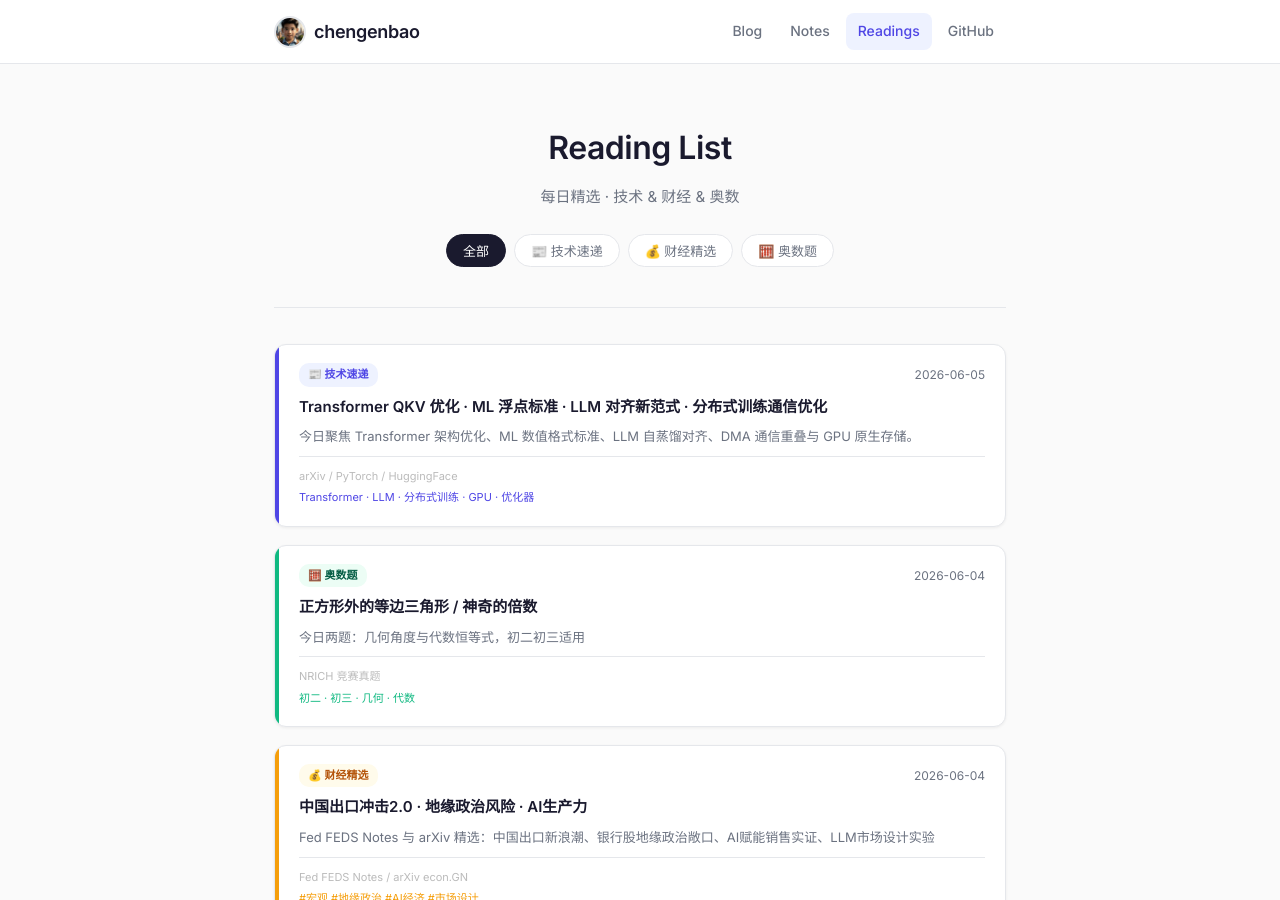
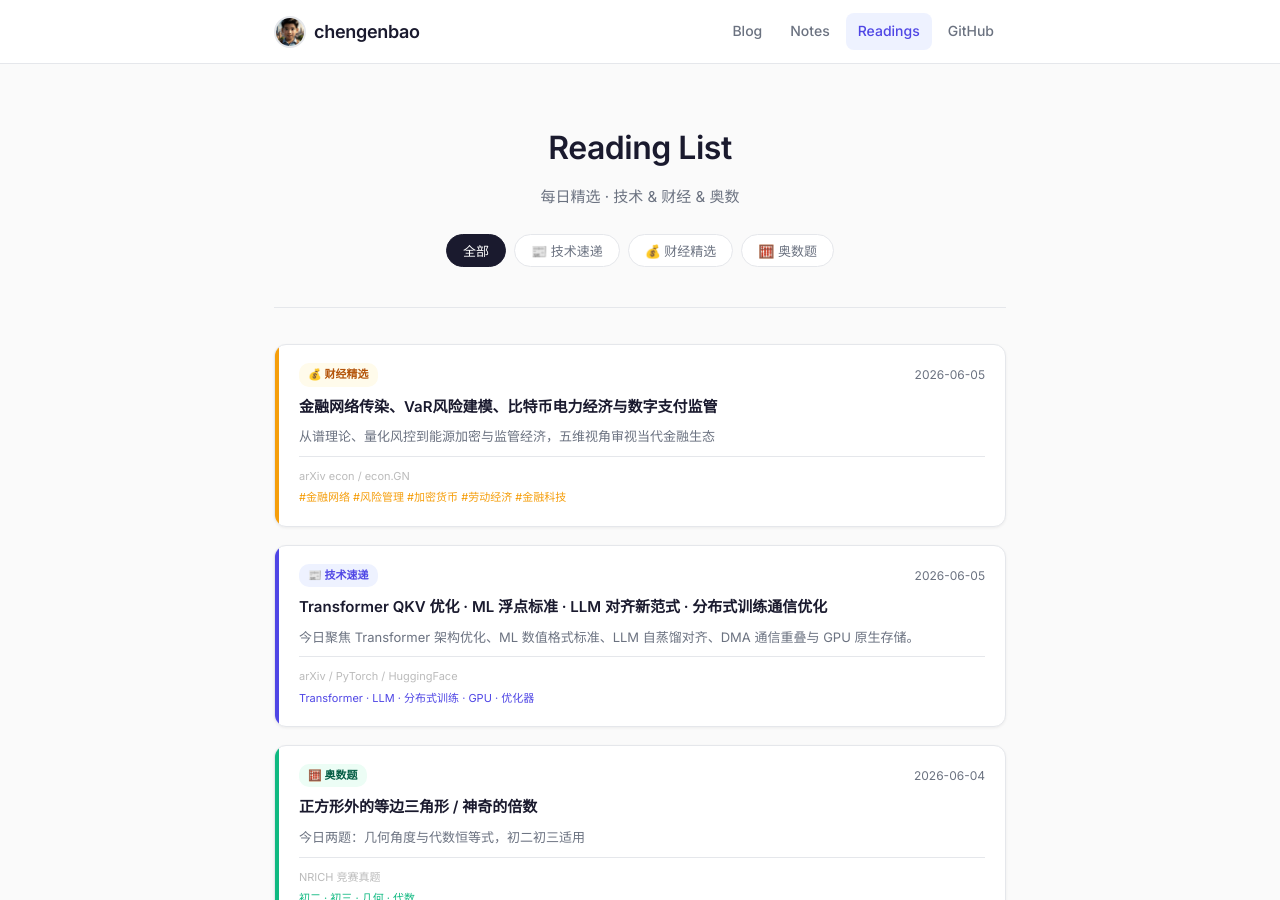
Before and after one commit to chengenbao/chengenbao.github.io, a Jekyll site: the page built from reading-list/index.md, in a window 1280 px wide and 900 px high. Built offline with Jekyll 4.4.1, drawn with Linux system fonts in a browser that asks for light colours.

Commit message:
add finance card to index 2026-06-05

```diff
--- a/reading-list/index.md
+++ b/reading-list/index.md
@@ -18,6 +18,21 @@ permalink: /reading-list/
   </div>
 
   <div class="rl-grid">
+<a class="rl-card finance" href="/reading-list/2026-06-05-finance-daily/">
+  <div class="rl-accent"></div>
+  <div class="rl-body">
+    <div class="rl-top">
+      <span class="rl-badge finance">💰 财经精选</span>
+      <time>2026-06-05</time>
+    </div>
+    <h2>金融网络传染、VaR风险建模、比特币电力经济与数字支付监管</h2>
+    <p>从谱理论、量化风控到能源加密与监管经济，五维视角审视当代金融生态</p>
+    <div class="rl-meta">
+      <span class="rl-source">arXiv econ / econ.GN</span>
+      <span class="rl-tags">#金融网络 #风险管理 #加密货币 #劳动经济 #金融科技</span>
+    </div>
+  </div>
+</a>
 <a class="rl-card tech" href="/reading-list/2026-06-05-tech-daily/">
   <div class="rl-accent"></div>
   <div class="rl-body">
```
